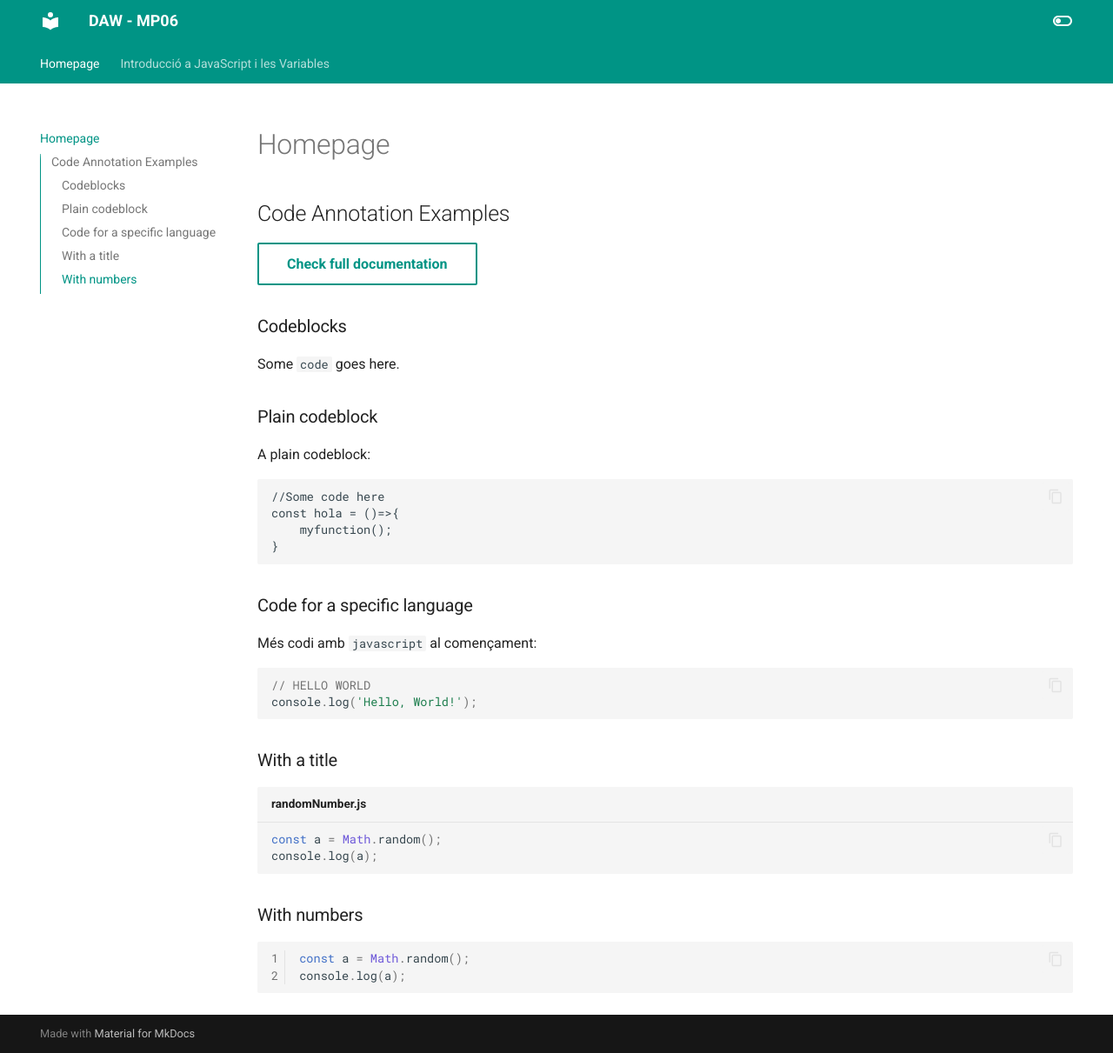
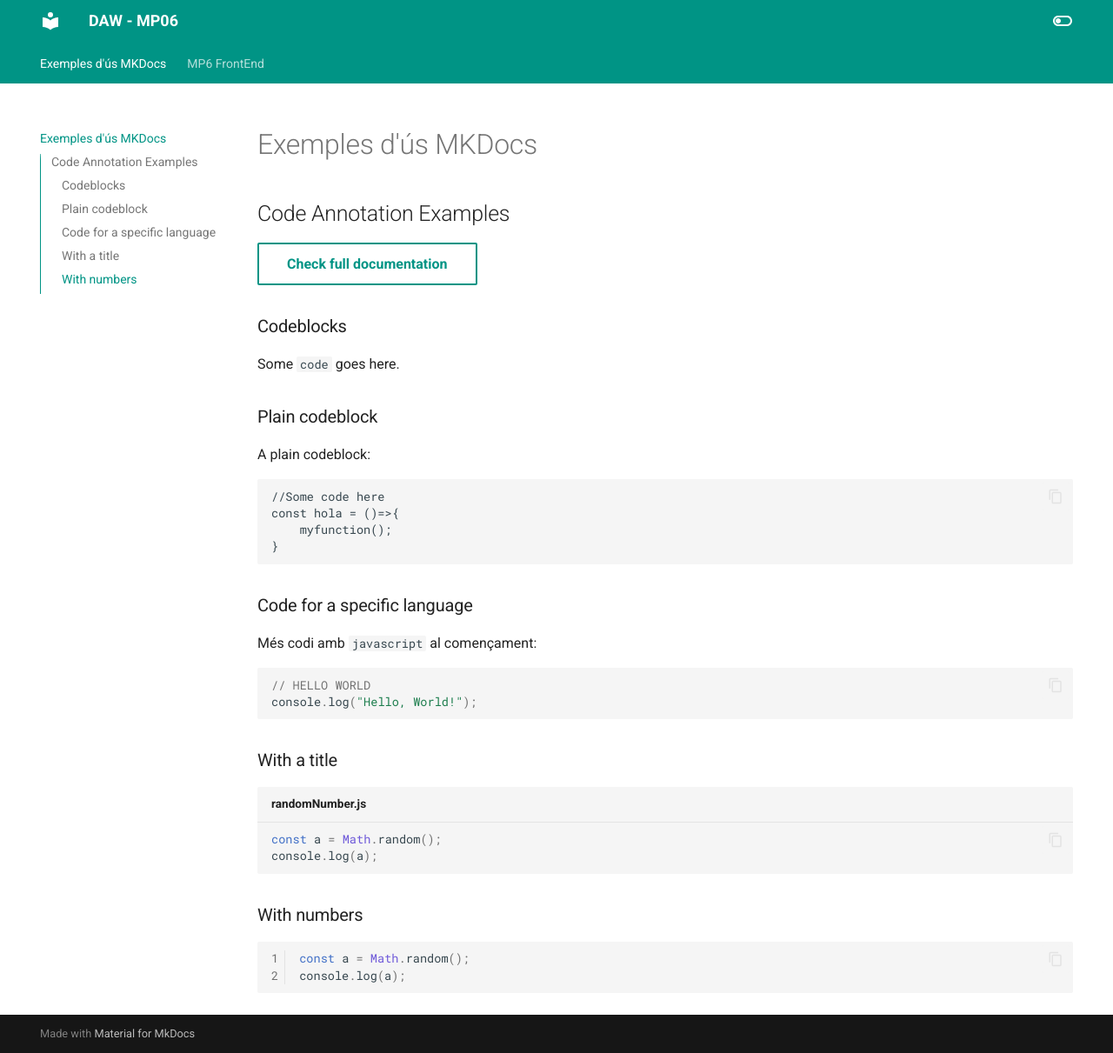
Before and after one commit to prosfp/DAW_MP06, an MkDocs documentation site: the page built from docs/index.md, in a window 1280 px wide and 1211 px high. Shown: the whole window at 87% size. Built offline with MkDocs 1.6.1 and Material for MkDocs 9.7.7, drawn with Linux system fonts in a browser that asks for light colours.

Commit message:
Primers Canvis

````diff
--- a/docs/index.md
+++ b/docs/index.md
@@ -1,4 +1,4 @@
-# Homepage
+# Exemples d'ús MKDocs
 
 ## Code Annotation Examples
 
@@ -23,21 +23,21 @@ const hola = ()=>{
 
 Més codi amb `javascript` al començament:
 
-``` javascript
+```javascript
 // HELLO WORLD
-console.log('Hello, World!');
+console.log("Hello, World!");
 ```
 
 ### With a title
 
-``` javascript title="randomNumber.js"
+```javascript title="randomNumber.js"
 const a = Math.random();
 console.log(a);
 ```
 
 ### With numbers
 
-``` javascript linenums="1"
+```javascript linenums="1"
 const a = Math.random();
 console.log(a);
 ```
````
Also changed, not shown: docs/MP6-FrontEnd/page2.md (renamed from docs/page2.md).
